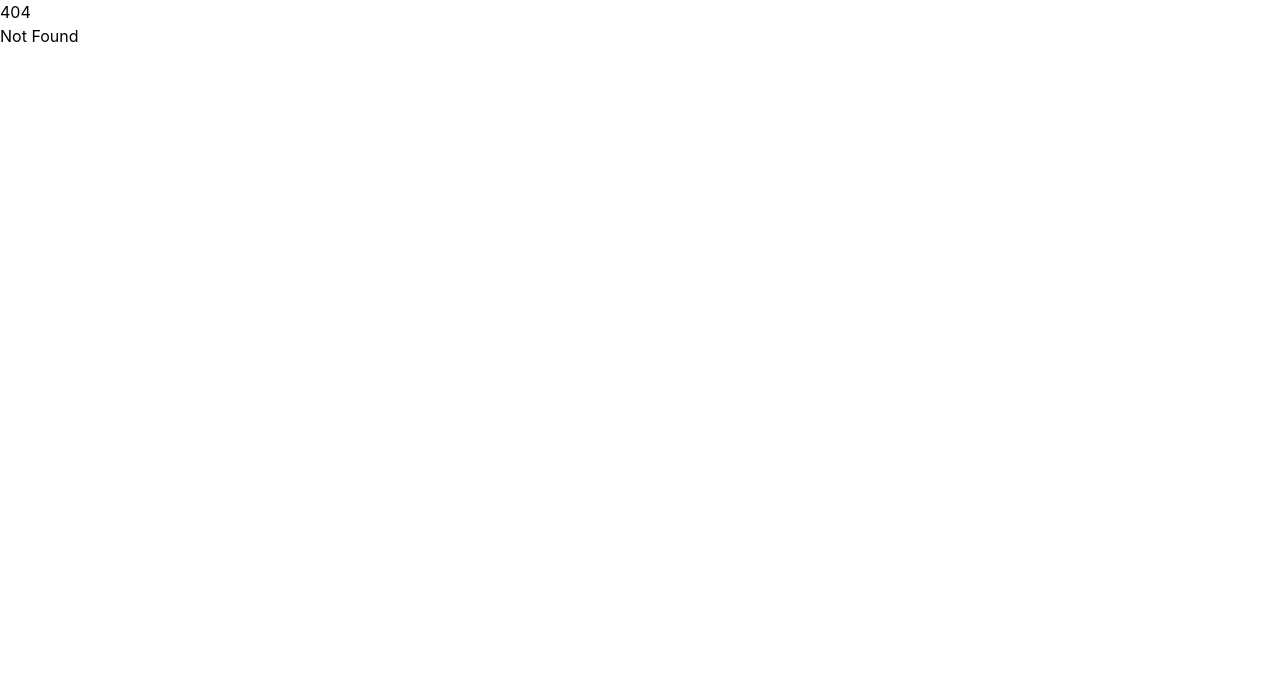
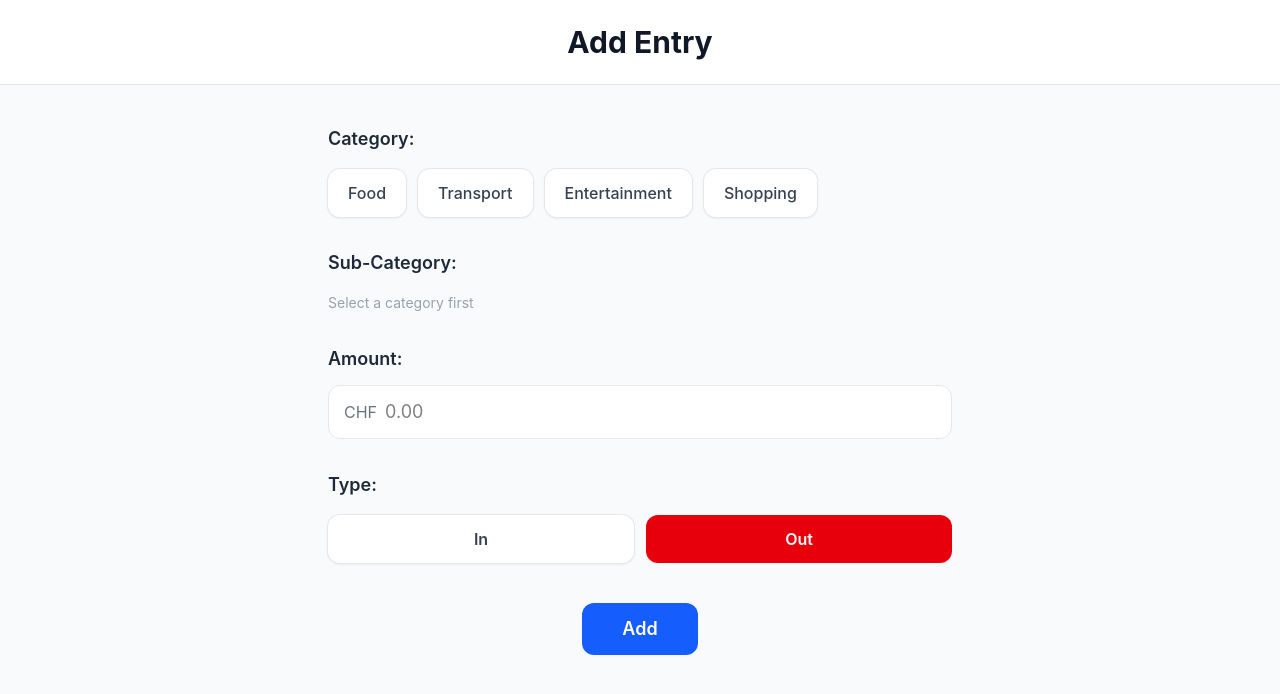
Before and after one commit to anasamrani/budget-no-cap, a SvelteKit app in the folder budget-no-cap/: page /add-entry in a window 1280 px wide. Before the commit this address had no page. Shown: the top 694 px of the page. Built offline with nearby package versions, Linux system fonts and the light colour scheme.

Commit message:
intro page + add entry

```diff
--- a/budget-no-cap/package.json
+++ b/budget-no-cap/package.json
@@ -59,6 +59,8 @@
 		"svelte"
 	],
 	"dependencies": {
-		"@supabase/supabase-js": "^2.115.0"
+		"@supabase/supabase-js": "^2.115.0",
+		"chart.js": "^4.5.1",
+		"svelte-chartjs": "^4.0.1"
 	}
 }
--- a/budget-no-cap/src/routes/+page.svelte
+++ b/budget-no-cap/src/routes/+page.svelte
@@ -1,3 +1,75 @@
-<h1>Welcome to your library project</h1>
-<p>Create your package using @sveltejs/package and preview/showcase your work with SvelteKit</p>
-<p>Visit <a href="https://svelte.dev/docs/kit">svelte.dev/docs/kit</a> to read the documentation</p>
+<script lang="ts">
+	import { Pie } from 'svelte-chartjs';
+	import { Chart as ChartJS, ArcElement, Tooltip, Legend } from 'chart.js';
+
+	ChartJS.register(ArcElement, Tooltip, Legend);
+
+	const userEmail = 'user@example.com';
+
+	const chartData = {
+		labels: ['Food', 'Transport', 'Entertainment', 'Other'],
+		datasets: [
+			{
+				data: [450, 120, 200, 80],
+				backgroundColor: ['#ef4444', '#3b82f6', '#f59e0b', '#8b5cf6'],
+				borderWidth: 0
+			}
+		]
+	};
+
+	const chartOptions = {
+		responsive: true,
+		maintainAspectRatio: false,
+		plugins: {
+			legend: {
+				position: 'bottom' as const
+			}
+		}
+	};
+
+	const amountSpentThisMonth = 850;
+</script>
+
+<svelte:head>
+	<title>Balance</title>
+</svelte:head>
+
+<div class="flex min-h-screen flex-col bg-gray-50">
+	<!-- Header -->
+	<header class="flex items-center justify-between border-b border-gray-200 bg-white px-8 py-6">
+		<!-- svelte-ignore a11y_missing_content -->
+		<h1 class="text-3xl font-bold text-gray-900"></h1>
+		<h1 class="text-3xl font-bold text-gray-900">Balance</h1>
+
+		<div class="text-sm text-gray-500">
+			{userEmail}
+		</div>
+	</header>
+
+	<!-- Main content -->
+	<main class="flex flex-1 flex-col items-center justify-center px-6 py-10">
+		<!-- Pie chart -->
+		<div class="h-[350px] w-[350px] max-w-full">
+			<Pie data={chartData} options={chartOptions} />
+		</div>
+
+		<!-- Monthly spending -->
+		<div class="mt-8 text-center">
+			<p class="text-lg text-gray-500">Amount spent this month:</p>
+
+			<h2 class="mt-2 text-4xl font-bold text-gray-900">
+				CHF {amountSpentThisMonth}
+			</h2>
+		</div>
+	</main>
+
+	<!-- Add entry -->
+	<footer class="flex justify-center border-t border-gray-200 bg-white px-6 py-6">
+		<button
+			onclick={() => (window.location.href = '/add-entry')}
+			class="rounded-xl bg-blue-600 px-8 py-3 text-base font-semibold text-white transition hover:bg-blue-700 active:bg-blue-800"
+		>
+			Add entry
+		</button>
+	</footer>
+</div>
--- /dev/null
+++ b/budget-no-cap/src/routes/add-entry/+page.svelte
@@ -0,0 +1,146 @@
+<script lang="ts">
+	let selectedCategory = $state('');
+	let selectedSubCategory = $state('');
+	let amount = $state('');
+	let type = $state('out');
+
+	const categories = ['Food', 'Transport', 'Entertainment', 'Shopping'];
+
+	const subCategories = {
+		Food: ['Groceries', 'Restaurants', 'Takeaway'],
+		Transport: ['Fuel', 'Public Transport', 'Parking'],
+		Entertainment: ['Movies', 'Games', 'Subscriptions'],
+		Shopping: ['Clothes', 'Electronics', 'Other']
+	};
+
+	const availableSubCategories = $derived(
+		selectedCategory ? subCategories[selectedCategory as keyof typeof subCategories] : []
+	);
+
+	function addEntry() {
+		console.log({
+			category: selectedCategory,
+			subCategory: selectedSubCategory,
+			amount,
+			type
+		});
+	}
+</script>
+
+<svelte:head>
+	<title>Add Entry</title>
+</svelte:head>
+
+<div class="min-h-screen bg-gray-50">
+	<!-- Header -->
+	<header class="border-b border-gray-200 bg-white px-8 py-6 text-center">
+		<h1 class="text-3xl font-bold text-gray-900">Add Entry</h1>
+	</header>
+
+	<!-- Form -->
+	<main class="mx-auto max-w-2xl px-6 py-10">
+		<!-- Category -->
+		<div class="mb-8">
+			<h2 class="mb-4 text-lg font-semibold text-gray-800">Category:</h2>
+
+			<div class="flex flex-wrap gap-3">
+				{#each categories as category}
+					<button
+						onclick={() => {
+							selectedCategory = category;
+							selectedSubCategory = '';
+						}}
+						class={`rounded-xl px-5 py-3 font-medium transition ${
+							selectedCategory === category
+								? 'bg-blue-600 text-white'
+								: 'bg-white text-gray-700 shadow-sm ring-1 ring-gray-200 hover:bg-gray-100'
+						}`}
+					>
+						{category}
+					</button>
+				{/each}
+			</div>
+		</div>
+
+		<!-- Sub-category -->
+		<div class="mb-8">
+			<h2 class="mb-4 text-lg font-semibold text-gray-800">Sub-Category:</h2>
+
+			<div class="flex flex-wrap gap-3">
+				{#if selectedCategory}
+					{#each availableSubCategories as subCategory}
+						<button
+							onclick={() => (selectedSubCategory = subCategory)}
+							class={`rounded-xl px-5 py-3 font-medium transition ${
+								selectedSubCategory === subCategory
+									? 'bg-blue-600 text-white'
+									: 'bg-white text-gray-700 shadow-sm ring-1 ring-gray-200 hover:bg-gray-100'
+							}`}
+						>
+							{subCategory}
+						</button>
+					{/each}
+				{:else}
+					<p class="text-sm text-gray-400">Select a category first</p>
+				{/if}
+			</div>
+		</div>
+
+		<!-- Amount -->
+		<div class="mb-8">
+			<label for="amount" class="mb-3 block text-lg font-semibold text-gray-800"> Amount: </label>
+
+			<div class="relative">
+				<span class="absolute top-1/2 left-4 -translate-y-1/2 text-gray-500"> CHF </span>
+
+				<input
+					id="amount"
+					type="number"
+					min="0"
+					bind:value={amount}
+					placeholder="0.00"
+					class="w-full rounded-xl border border-gray-200 bg-white py-3 pr-4 pl-14 text-lg transition outline-none focus:border-blue-500 focus:ring-2 focus:ring-blue-100"
+				/>
+			</div>
+		</div>
+
+		<!-- In / Out -->
+		<div class="mb-10">
+			<h2 class="mb-4 text-lg font-semibold text-gray-800">Type:</h2>
+
+			<div class="grid grid-cols-2 gap-3">
+				<button
+					onclick={() => (type = 'in')}
+					class={`rounded-xl py-3 font-semibold transition ${
+						type === 'in'
+							? 'bg-green-600 text-white'
+							: 'bg-white text-gray-700 shadow-sm ring-1 ring-gray-200 hover:bg-gray-100'
+					}`}
+				>
+					In
+				</button>
+
+				<button
+					onclick={() => (type = 'out')}
+					class={`rounded-xl py-3 font-semibold transition ${
+						type === 'out'
+							? 'bg-red-600 text-white'
+							: 'bg-white text-gray-700 shadow-sm ring-1 ring-gray-200 hover:bg-gray-100'
+					}`}
+				>
+					Out
+				</button>
+			</div>
+		</div>
+
+		<!-- Add -->
+		<div class="flex justify-center">
+			<button
+				onclick={addEntry}
+				class="rounded-xl bg-blue-600 px-10 py-3 text-lg font-semibold text-white transition hover:bg-blue-700 active:bg-blue-800"
+			>
+				Add
+			</button>
+		</div>
+	</main>
+</div>
```
Also changed, not shown: 1 other file (tests, documents, lock files or other folders).
